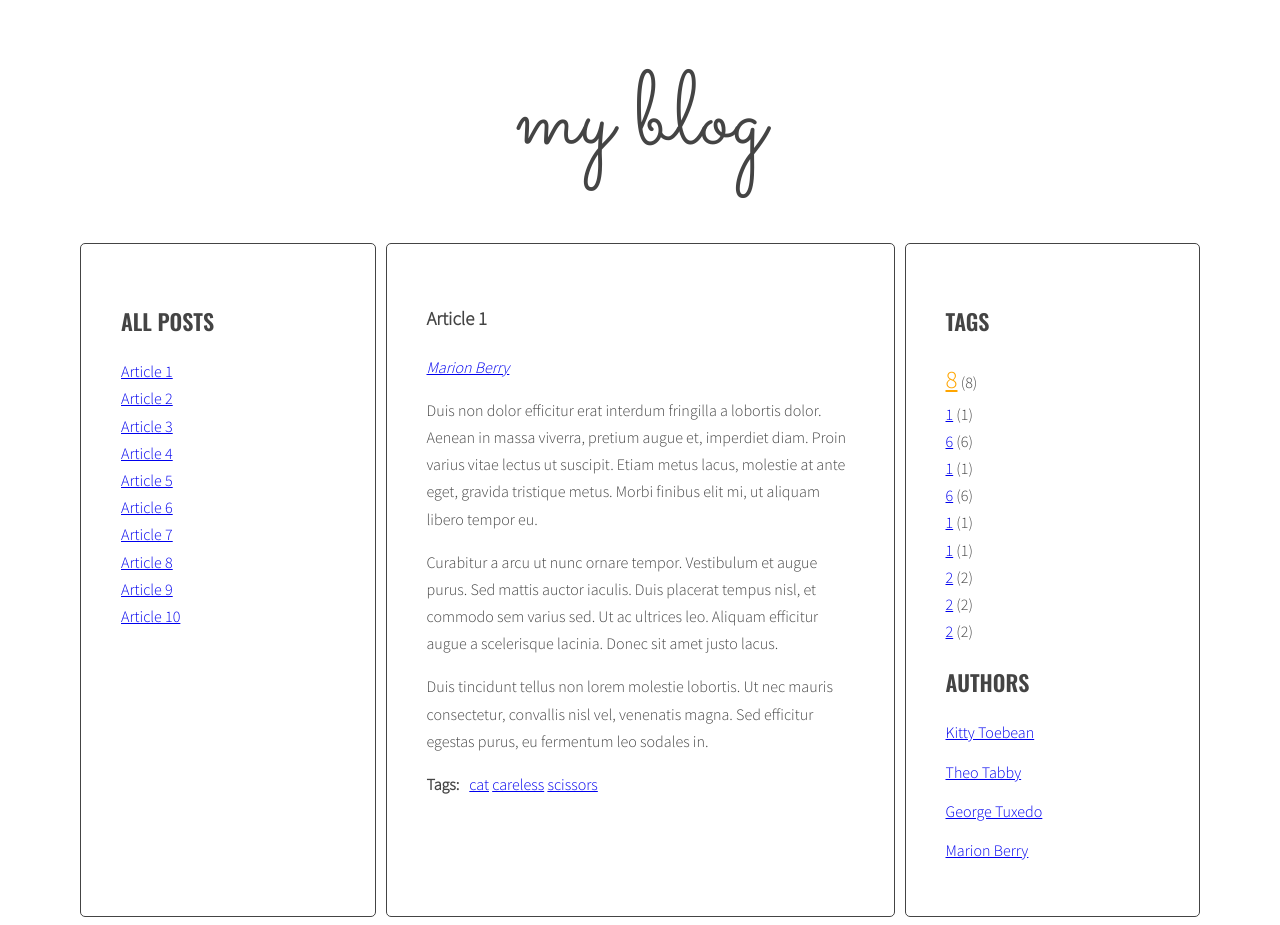
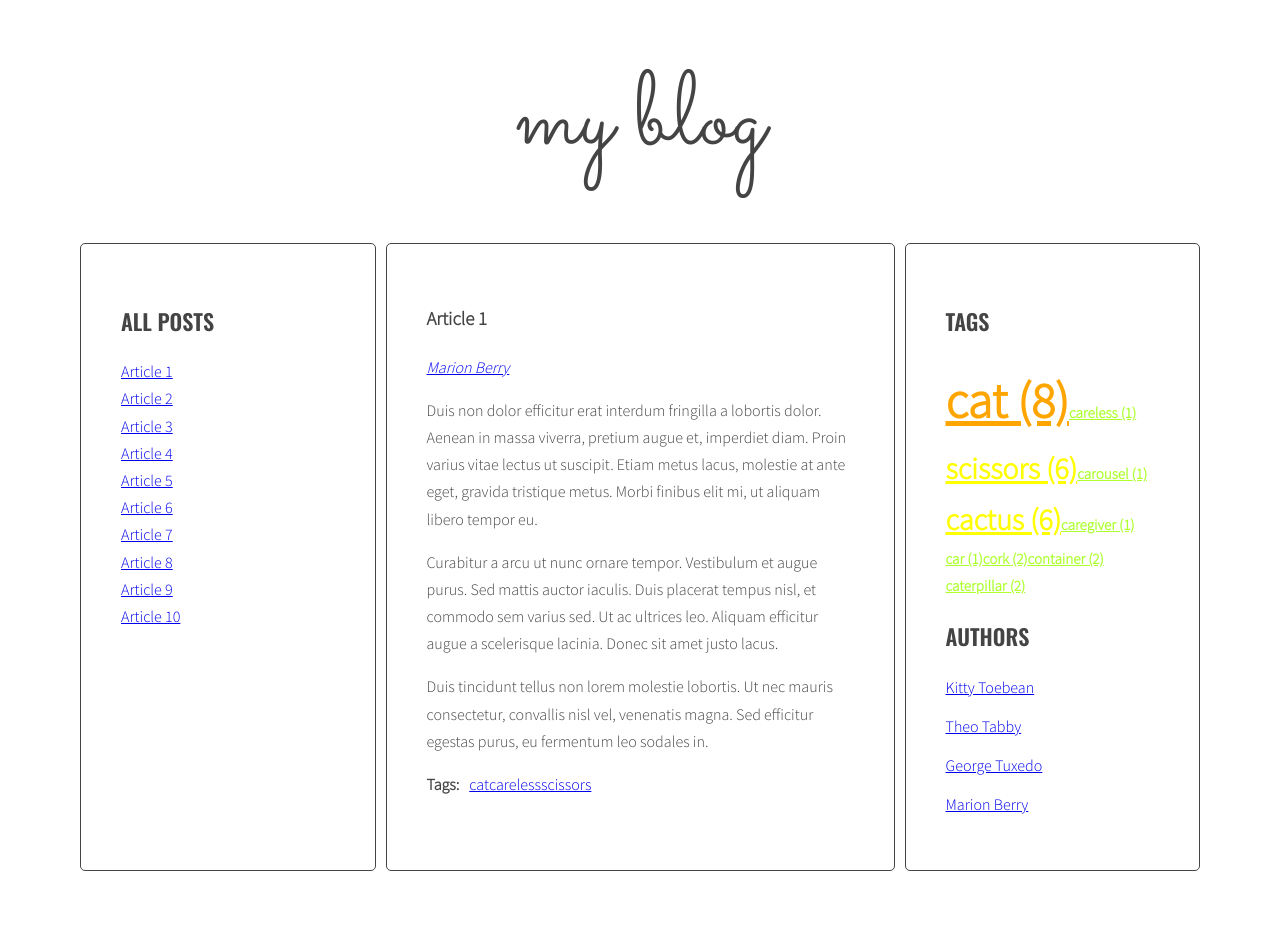
Before and after one commit to dave8git/javascript-blog, a website: page index.html in a window 1280 px wide. After the commit the page ends 879 px from the top, so only its background shows below. Drawn offline with nearby package versions, Linux system fonts and the light colour scheme.

Commit message:
fix generating tags for right column

```diff
--- a/js/script.js
+++ b/js/script.js
@@ -29,7 +29,7 @@ const optArticleSelector = '.post',
 function generateTitleLinks(customSelector = '') {
   const titleList = document.querySelector(optTitleListSelector); // remove contents of titleList
   titleList.innerHTML = '';
-  const articles = document.querySelectorAll(optArticleSelector  + customSelector);
+  const articles = document.querySelectorAll(optArticleSelector + customSelector);
   // console.log(customSelector);
   let linkHTML = '';
   for (let article of articles) { // for each article
@@ -51,11 +51,11 @@ function calculateTagsParams(tags) {
     max: 0,
     min: 999999
   };
-  for(let tag in tags){
-    if(tags[tag] > params.max) {
+  for (let tag in tags) {
+    if (tags[tag] > params.max) {
       params.max = tags[tag];
     }
-    if(tags[tag] < params.min ) {
+    if (tags[tag] < params.min) {
       params.min = tags[tag];
     }
     // console.log(tag + ' is used ' + tags[tag] + ' times');
@@ -67,43 +67,53 @@ function calculateTagClass(count, params) {
   const normalizedCount = count - params.min;
   const normalizedMax = params.max - params.min;
   const percentage = normalizedCount / normalizedMax;
-  const classNumber = Math.floor( percentage * (optCloudClassCount - 1) + 1 );
+  const classNumber = Math.floor(percentage * (optCloudClassCount - 1) + 1);
   return classNumber;
 }
 
 function generateTags() {
   let allTags = {}; // create a new variable allTags with an empty array
-  const articles = document.querySelectorAll(optArticleSelector);// find all articles
-  for (let article of articles) {// START LOOP: for every article:
+  const articles = document.querySelectorAll(optArticleSelector); // find all articles
+  for (let article of articles) { // START LOOP: for every article:
     // console.log(article);
     const tagsWrapper = article.querySelector(optArticleTagsSelector); // find tags wrapper
-    let html = '';  // make html variable with empty string
-    const tags = article.getAttribute('data-tags'); // get tags from data-tags attribute
-    const splitTags = tags.split(' '); // split tags into array
-    for (let splitTag of splitTags) { // START LOOP: for each tag
-      console.log('splitTags:' + splitTags);
-      let htmlLink = '<li><a href="#tag-' + splitTag + '">' + splitTag + '</a></li>' + ' '; // generate HTML of the link
-      html += htmlLink; // add generated code to html variable
-      if(!allTags.hasOwnProperty(htmlLink)) {//(allTags.indexOf(htmlLink) == -1) { // add generated code to allTags array
-        console.log('allTags: ', allTags);
-        allTags[htmlLink] = 1;// allTags.push(htmlLink); // add generated code to allTags array
+    let html = ''; // make html variable with empty string
+    const articleTags = article.getAttribute('data-tags'); // get tags from data-tags attribute
+    const articleTagsArray = articleTags.split(' '); // split tags into array
+    for (let tag of articleTagsArray) { // START LOOP: for each tag
+      // console.log('splitTags:' + splitTags);
+      const linkHTML = '<li><a href="#tag-' + tag + '">' + tag + '</a></li>'; // generate HTML of the link
+      html += linkHTML; // add generated code to html variable
+      if (!allTags.hasOwnProperty(tag)) { //(allTags.indexOf(htmlLink) == -1) { // add generated code to allTags array
+        // console.log('allTags: ', allTags);
+        allTags[tag] = 1; // allTags.push(htmlLink); // add generated code to allTags array
       } else {
-        allTags[htmlLink]++;
+        allTags[tag]++;
       }
     } // END LOOP: for each tag
     tagsWrapper.insertAdjacentHTML('beforeend', html); //insert HTML of all the links into the tags wrapper
-  }// END LOOP: for every article
-  const tagList = document.querySelector('.tags');  // find list of tags in right column
+  } // END LOOP: for every article
+  const tagList = document.querySelector('.tags'); // find list of tags in right column
   // tagList.innerHTML = allTags.join(' ');
   // console.log('allTags:', allTags);
   const tagsParams = calculateTagsParams(allTags);
   // console.log('tagsParams:', tagsParams);
   let allTagsHTML = ''; // create variable for all links HTML code
-  for(let tag in allTags) { // START LOOP: for each tag in allTags
-    const tagLinkHTML = '<li><a href="#" class="' + optCloudClassPrefix + calculateTagClass(allTags[tag], tagsParams) + '">' + allTags[tag] + '</a>' + ' (' + allTags[tag] + ') </li>';
-    allTagsHTML += tagLinkHTML; // generate code of a link and add it to allTagsHTML
-  } // END LOOP: for each tag in allTags
+  for (let tag in allTags) {
+
+    const tagLinkHTML = '<li><a class="' + optCloudClassPrefix + calculateTagClass(allTags[tag], tagsParams) + '" href="#tag-' + tag + '">' + tag + ' (' + allTags[tag] + ')</a></li>';
+    console.log('tagLinkHTML:', tagLinkHTML);
+
+    /* [NEW] generate code of a link and add it to allTagsHTML */
+    allTagsHTML += tagLinkHTML;
+
+
+    /* [NEW] END LOOP: for each tag in allTags: */
+  }
+
+  /*[NEW] add HTML from allTagsHTML to tagList */
   tagList.innerHTML = allTagsHTML;
+
 }
 generateTags();
 
@@ -113,25 +123,25 @@ function tagClickHandler(event) {
   event.preventDefault(); // prevent default action for this event
   const clickedElement = this; // make new constant named "clickedElement" and give it the value of "this"
   const href = clickedElement.getAttribute('href'); // make a new constant "href" and read the attribute "href" of the clicked element
-  const tag = href.replace('#tag-',''); // make a new constant "tag" and extract tag from the "href" constant
+  const tag = href.replace('#tag-', ''); // make a new constant "tag" and extract tag from the "href" constant
   // console.log(tag);
   const activeTags = document.querySelectorAll('a.active[href^="#tag-"]'); // find all tag links with class active
   // console.log(activeTags);
-  for (let activeTag of activeTags) {// START LOOP: for each active tag link
-    activeTag.classList.remove('active');// remove class active
-  }// END LOOP: for each actie tag link
+  for (let activeTag of activeTags) { // START LOOP: for each active tag link
+    activeTag.classList.remove('active'); // remove class active
+  } // END LOOP: for each actie tag link
   const hrefTagLinks = document.querySelectorAll('a[href="' + href + '"]'); // find all tag links with "href" attribute equal to the "href" constant constant */
   for (let hrefTagLink of hrefTagLinks) { // START LOOP: for each found tag link
-    hrefTagLink.classList.add('active');// add class active
-  }// END LOOP: for each found tag link
+    hrefTagLink.classList.add('active'); // add class active
+  } // END LOOP: for each found tag link
   generateTitleLinks('[data-tags~="' + tag + '"]'); // execute function "generateTitleLinks" with article selector as argument
 }
 
 function addClickListenersToTags() {
-  const linksTags = document.querySelectorAll('a[href^="#tag-"]');// find all links to tags
+  const linksTags = document.querySelectorAll('a[href^="#tag-"]'); // find all links to tags
   for (let linkTag of linksTags) { // START LOOP: for each link
     linkTag.addEventListener('click', tagClickHandler); // add tagClickHandler as event listener for that link
-  }// END LOOP: for each link
+  } // END LOOP: for each link
 }
 addClickListenersToTags();
 
@@ -141,7 +151,7 @@ function generateAuthors() {
     const authorsWrapper = article.querySelector(optArticleAuthorSelector);
     let html = '';
     const author = article.getAttribute('data-author');
-    html = '<a href="#author-' + author +  '">' + author + '</a>';
+    html = '<a href="#author-' + author + '">' + author + '</a>';
     // console.log(html);
     authorsWrapper.insertAdjacentHTML('beforeend', html);
   }
@@ -153,7 +163,7 @@ function authorClickHandler(event) {
   event.preventDefault();
   const clickedElement = this;
   const href = clickedElement.getAttribute('href');
-  const author = href.replace('#author-','');
+  const author = href.replace('#author-', '');
   // console.log(author);
   const activeAuthors = document.querySelectorAll('a.active[href^="#author-"]');
   // console.log(activeAuthors);
@@ -166,7 +176,8 @@ function authorClickHandler(event) {
   }
   generateTitleLinks('[data-author="' + author + '"]');
 }
-function  addClickListenersToAuthors() {
+
+function addClickListenersToAuthors() {
   const authorTags = document.querySelectorAll('a[href^="#author-"]');
   for (let authorTag of authorTags) {
     authorTag.addEventListener('click', authorClickHandler);
--- a/sass/style.scss
+++ b/sass/style.scss
@@ -121,6 +121,36 @@ body {
 
 .tag-size-5 {
   display: inline-block;
-  font-size: 25px;
+  font-size: 50px;
   color: orange;
+  font-weight: bold;
 }
+
+.tag-size-4 {
+  display: inline-block;
+  font-size: 40px;
+  color: blue;
+  font-weight: bold;
+}
+
+.tag-size-3 {
+  font-size: 30px;
+  color: yellow;
+  font-weight: bold;
+}
+
+.tag-size-2 {
+  font-size: 20px;
+  color: blue;
+  font-weight: bold;
+}
+
+.tag-size-1 {
+  font-size: 15px;
+  color: greenyellow;
+  font-weight: bold;
+}
+
+.tags li {
+  display: inline-block;
+}
```
Also changed, not shown: css/style.css, 1 other file.
